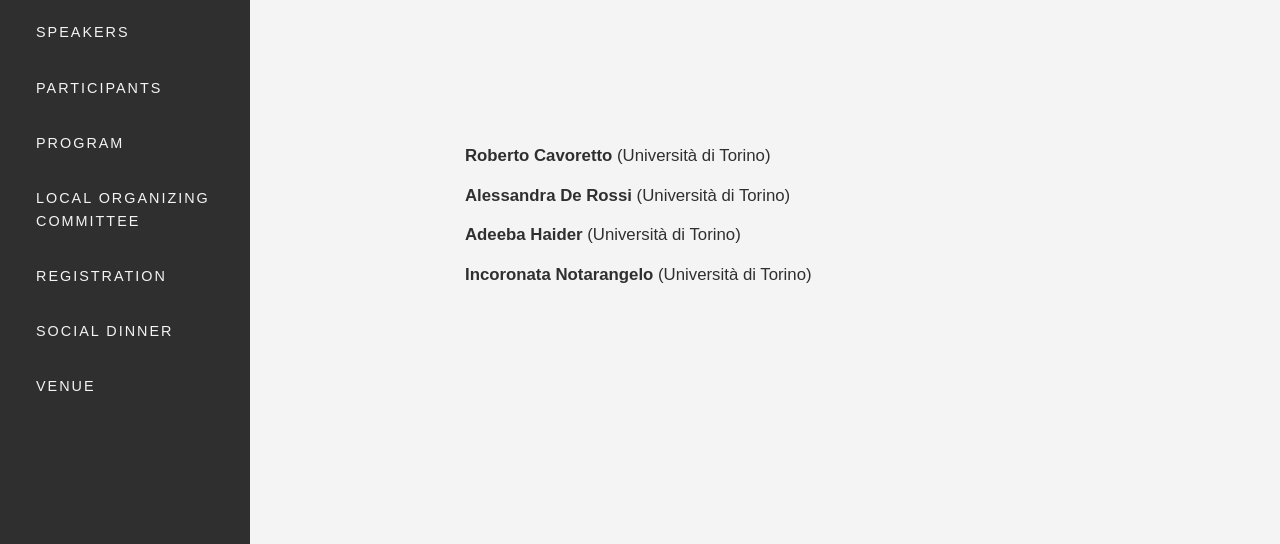
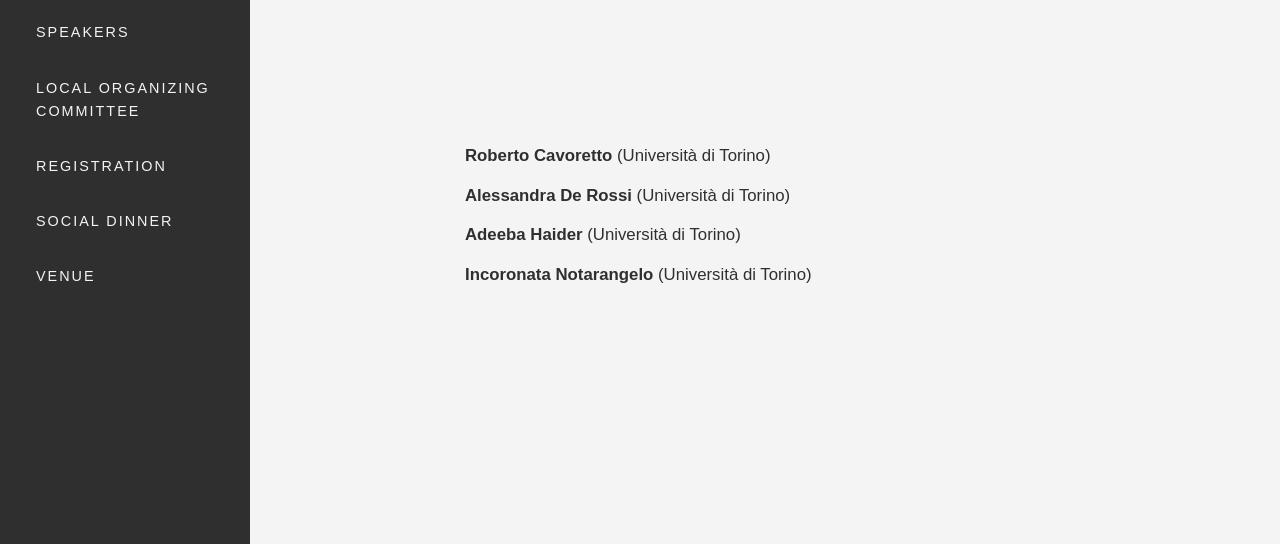
Before and after one commit to pablobuitron/fourthmeeting, a website built with Vite: page local-committee.html in a window 1280 px wide. Shown: the part 256-800 px from the top of the page. Built offline with nearby package versions, Linux system fonts and the light colour scheme.

Commit message:
hidding speakers and participants bug fixed

```diff
--- a/local-committee.html
+++ b/local-committee.html
@@ -33,8 +33,8 @@
         <li><a href="index.html" class="nav-link">Home</a></li>
         <li><a href="about.html" class="nav-link">About</a></li>
         <li><a href="lecturers.html" class="nav-link">Speakers</a></li>
-        <li><a href="participants.html" class="nav-link">Participants</a></li>
-        <li><a href="program.html" class="nav-link">Program</a></li>
+        <!-- <li><a href="lecturers.html" class="nav-link">Speakers</a></li> -->
+        <!-- <li><a href="participants.html" class="nav-link">Participants</a></li> -->
         <li><a href="local-committee.html" class="nav-link active">Local Organizing Committee</a></li>
         <li><a href="registration.html" class="nav-link">Registration</a></li>
         <li><a href="social-dinner.html" class="nav-link">Social Dinner</a></li>
```
